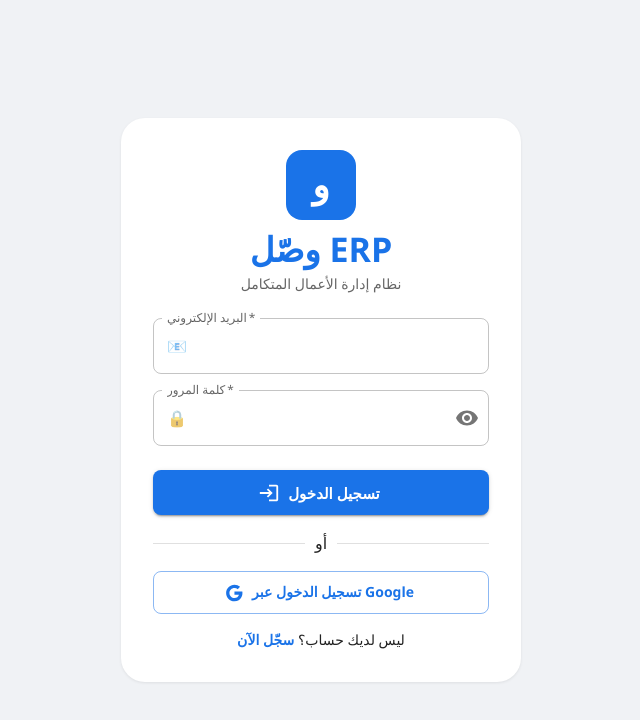
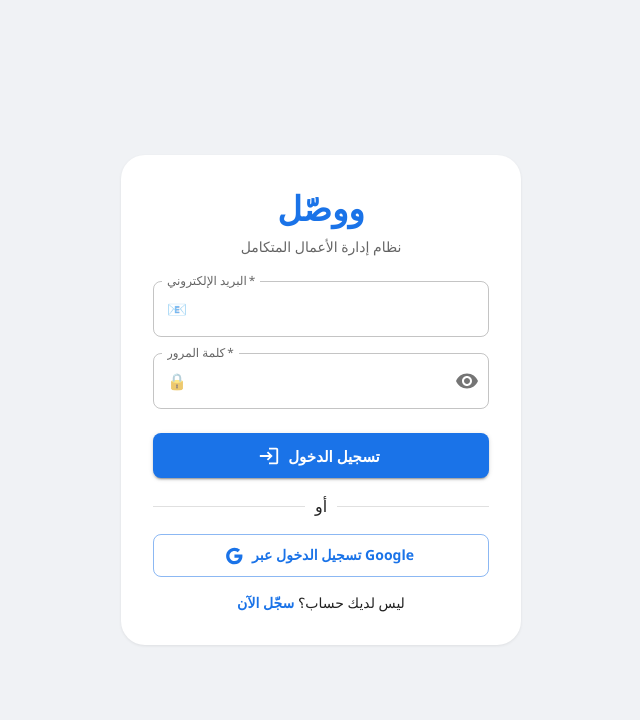
Before and after one commit to engmuradghannam-dot/wassel, a React (Create React App) app in the folder client/: page /login in a window 1280 px wide. Shown: the top 720 px of the page, without its empty margins (319-959 px from the left). Built offline with nearby package versions, Linux system fonts and the light colour scheme.

Commit message:
🔧 Update LoginPage with Google OAuth

```diff
--- a/client/src/pages/Login/LoginPage.jsx
+++ b/client/src/pages/Login/LoginPage.jsx
@@ -22,21 +22,24 @@
     e.preventDefault();
     setLoading(true);
     setError('');
+
     if (!email.trim() || !password) {
       setError('يرجى إدخال البريد الإلكتروني وكلمة المرور');
       setLoading(false);
       return;
     }
+
     try {
       const res = await api.post('/api/users/login', { email, password });
       if (res.data.success) {
-        localStorage.setItem('token',    res.data.token);
-        localStorage.setItem('userId',   res.data.data.user._id);
+        localStorage.setItem('token', res.data.token);
+        localStorage.setItem('userId', res.data.data.user._id);
         localStorage.setItem('userName', res.data.data.user.name);
         localStorage.setItem('userRole', res.data.data.user.role);
         navigate('/dashboard');
       }
     } catch (err) {
+      console.error('Login error:', err);
       setError(err.response?.data?.message || 'فشل تسجيل الدخول. تأكد من البيانات.');
     } finally {
       setLoading(false);
@@ -49,51 +52,75 @@
   };
 
   return (
-    <Box sx={{ minHeight: '100vh', display: 'flex', alignItems: 'center', justifyContent: 'center', bgcolor: '#f0f2f5', p: 2 }}>
+    <Box sx={{
+      minHeight: '100vh',
+      display: 'flex',
+      alignItems: 'center',
+      justifyContent: 'center',
+      bgcolor: '#f0f2f5',
+      p: 2
+    }}>
       <Paper elevation={3} sx={{ p: 4, width: '100%', maxWidth: 400, borderRadius: 3 }}>
         <Box sx={{ textAlign: 'center', mb: 3 }}>
-          <Box sx={{ width: 70, height: 70, bgcolor: '#1a73e8', borderRadius: 2, mx: 'auto', display: 'flex', alignItems: 'center', justifyContent: 'center', color: 'white', fontSize: 36, fontWeight: 'bold', mb: 1 }}>و</Box>
-          <Typography variant="h4" sx={{ fontWeight: 700, color: '#1a73e8', mb: 0.5 }}>وصّل ERP</Typography>
-          <Typography variant="body2" color="text.secondary">نظام إدارة الأعمال المتكامل</Typography>
+          <Typography variant="h4" sx={{ fontWeight: 700, color: '#1a73e8', mb: 1 }}>
+            ووصّل
+          </Typography>
+          <Typography variant="body2" color="text.secondary">
+            نظام إدارة الأعمال المتكامل
+          </Typography>
         </Box>
 
         {error && <Alert severity="error" sx={{ mb: 2 }}>{error}</Alert>}
 
         <Box component="form" onSubmit={handleSubmit} sx={{ display: 'flex', flexDirection: 'column', gap: 2 }}>
           <TextField
-            label="البريد الإلكتروني" type="email" value={email}
-            onChange={e => setEmail(e.target.value)} required fullWidth
+            label="البريد الإلكتروني"
+            type="email"
+            value={email}
+            onChange={e => setEmail(e.target.value)}
+            required fullWidth
             InputProps={{ startAdornment: <InputAdornment position="start">📧</InputAdornment> }}
           />
           <TextField
-            label="كلمة المرور" type={showPw ? 'text' : 'password'} value={password}
-            onChange={e => setPassword(e.target.value)} required fullWidth
+            label="كلمة المرور"
+            type={showPw ? 'text' : 'password'}
+            value={password}
+            onChange={e => setPassword(e.target.value)}
+            required fullWidth
             InputProps={{
               startAdornment: <InputAdornment position="start">🔒</InputAdornment>,
               endAdornment: (
-                <InputAdornment position="end">
-                  <IconButton onClick={() => setShowPw(!showPw)} edge="end">
-                    {showPw ? <VisibilityOff /> : <Visibility />}
-                  </IconButton>
-                </InputAdornment>
+                <IconButton onClick={() => setShowPw(!showPw)} edge="end">
+                  {showPw ? <VisibilityOff /> : <Visibility />}
+                </IconButton>
               )
             }}
           />
-          <Button type="submit" variant="contained" size="large" disabled={loading}
+          <Button
+            type="submit"
+            variant="contained"
+            size="large"
+            disabled={loading}
             startIcon={loading ? <CircularProgress size={20} color="inherit" /> : <LoginIcon />}
-            sx={{ mt: 1, py: 1.2, fontWeight: 600 }}>
+            sx={{ mt: 1, py: 1.2, fontWeight: 600 }}
+          >
             {loading ? 'جاري تسجيل الدخول...' : 'تسجيل الدخول'}
           </Button>
         </Box>
 
         <Divider sx={{ my: 2 }}>أو</Divider>
 
-        <Button variant="outlined" fullWidth onClick={handleGoogle}
-          startIcon={<GoogleIcon />} sx={{ py: 1, fontWeight: 600, mb: 2 }}>
+        <Button
+          variant="outlined"
+          fullWidth
+          onClick={handleGoogle}
+          startIcon={<GoogleIcon />}
+          sx={{ py: 1, fontWeight: 600 }}
+        >
           تسجيل الدخول عبر Google
         </Button>
 
-        <Box sx={{ textAlign: 'center' }}>
+        <Box sx={{ textAlign: 'center', mt: 2 }}>
           <Typography variant="body2">
             ليس لديك حساب؟{' '}
             <Link to="/register" style={{ color: '#1a73e8', fontWeight: 600, textDecoration: 'none' }}>
```
